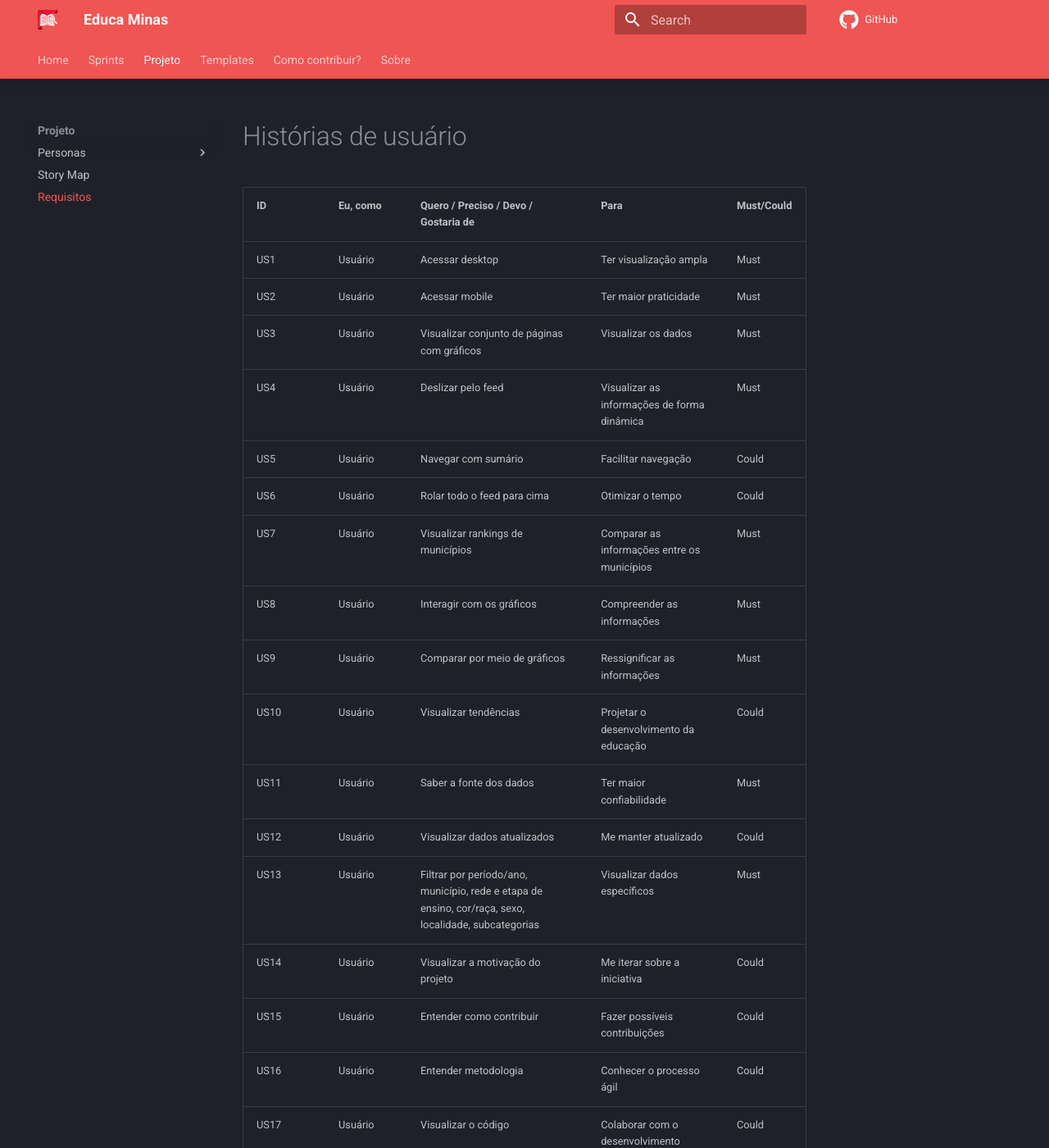
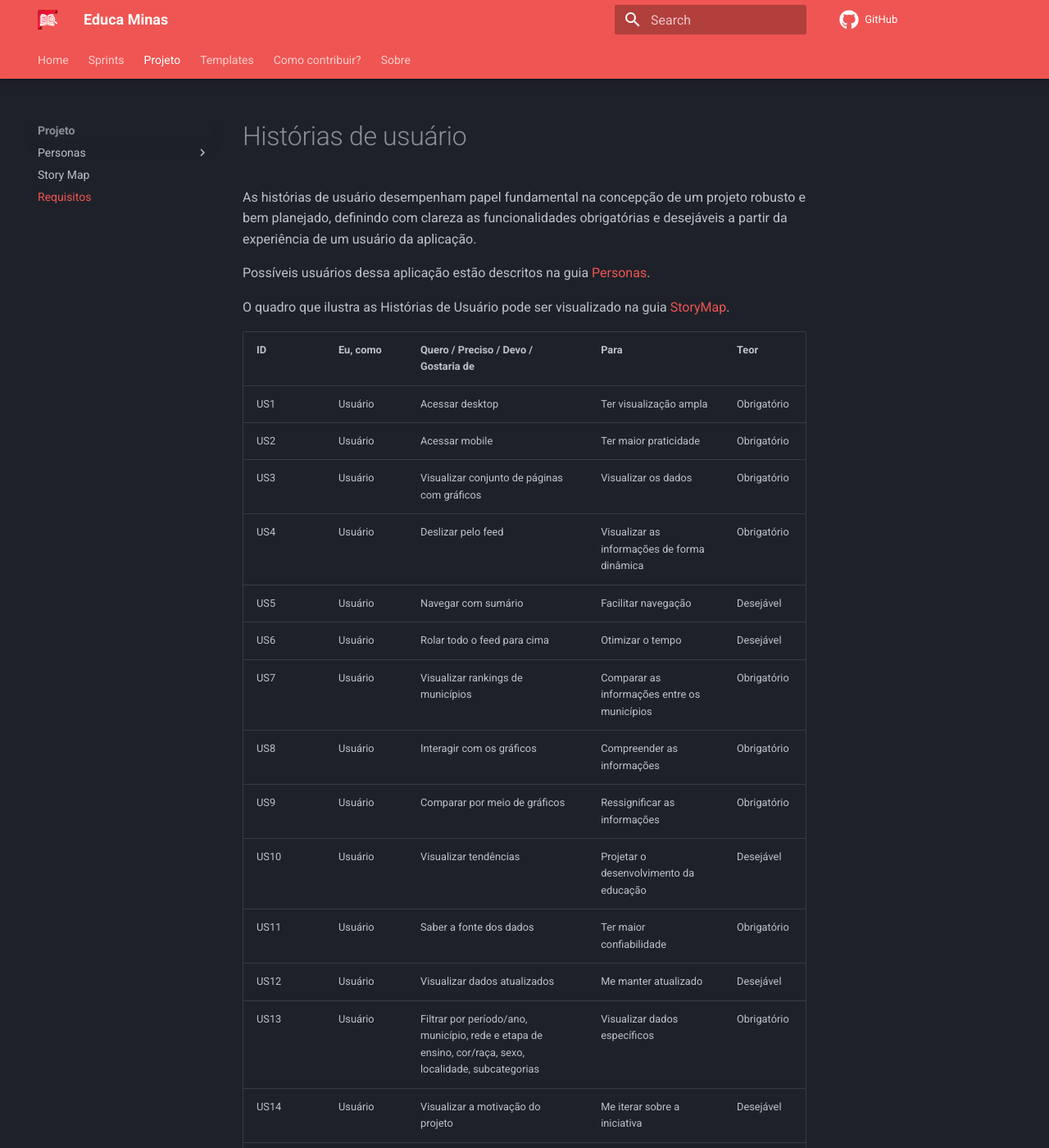
Before and after one commit to unb-mds/2024-1-EducaMinas-frontend, an MkDocs documentation site: the page built from docs/docs/project/requirements.md, in a window 1280 px wide and 1400 px high. Shown: the whole window at 82% size. Built offline with MkDocs 1.6.1 and Material for MkDocs 9.7.7, drawn with Linux system fonts in a browser that asks for light colours; comment, search, counter and statistics services are not loaded; some of the changed text lies outside the part shown.

Commit message:
docs(#39): include project documents

```diff
--- a/docs/docs/project/requirements.md
+++ b/docs/docs/project/requirements.md
@@ -1,33 +1,42 @@
-
 # Histórias de usuário
 
-| ID  |  Eu, como   |    Quero / Preciso / Devo / Gostaria de     |                         Para                         | Must/Could |
+As histórias de usuário desempenham papel fundamental na concepção de um projeto robusto e bem planejado, definindo com clareza as funcionalidades obrigatórias e desejáveis a partir da experiência de um usuário da aplicação.
+
+Possíveis usuários dessa aplicação estão descritos na guia [Personas](personas.md).
+
+O quadro que ilustra as Histórias de Usuário pode ser visualizado na guia [StoryMap](storymap.md).
+
+| ID  |  Eu, como   |    Quero / Preciso / Devo / Gostaria de     |                         Para                         | Teor |
 |-----|-------------|---------------------------------------------|------------------------------------------------------|------------|
-| US1 | Usuário     | Acessar desktop                             | Ter visualização ampla                               | Must       |
-| US2 | Usuário     | Acessar mobile                              | Ter maior praticidade                                | Must       |
-| US3 | Usuário     | Visualizar conjunto de páginas com gráficos |                      Visualizar os dados             | Must       |
-| US4 | Usuário     | Deslizar pelo feed                          | Visualizar as informações de forma dinâmica          | Must       |
-| US5 | Usuário     | Navegar com sumário                         | Facilitar navegação                                  | Could      |
-| US6 | Usuário     | Rolar todo o feed para cima                 | Otimizar o tempo                                     | Could      |
-| US7 | Usuário     | Visualizar rankings de municípios           | Comparar as informações entre os municípios          | Must       |
-| US8 | Usuário     | Interagir com os gráficos                   | Compreender as informações                           | Must       |
-| US9 | Usuário     | Comparar por meio de gráficos               | Ressignificar as informações                         | Must       |
-| US10| Usuário     | Visualizar tendências                       | Projetar o desenvolvimento da educação               | Could      |
-| US11| Usuário     | Saber a fonte dos dados                     | Ter maior confiabilidade                             | Must       |
-| US12| Usuário     | Visualizar dados atualizados                | Me manter atualizado                                 | Could      |
-| US13| Usuário     | Filtrar por período/ano, município, rede e etapa de ensino, cor/raça, sexo, localidade, subcategorias  | Visualizar dados específicos                                                                                                              | Must      |
-| US14| Usuário     | Visualizar a motivação do projeto           | Me iterar sobre a iniciativa                         | Could      |
-| US15| Usuário     | Entender como contribuir                    | Fazer possíveis contribuições                        | Could      |
-| US16| Usuário     | Entender metodologia                        | Conhecer o processo ágil                             | Could      |
-| US17| Usuário     | Visualizar o código                         | Colaborar com o desenvolvimento                      | Could      |
-| US18| Usuário     | Entender quem está por trás do projeto      | Conectar e comunicar                                 | Could      |
+| US1 | Usuário     | Acessar desktop                             | Ter visualização ampla                               | Obrigatório       |
+| US2 | Usuário     | Acessar mobile                              | Ter maior praticidade                                | Obrigatório       |
+| US3 | Usuário     | Visualizar conjunto de páginas com gráficos |                      Visualizar os dados             | Obrigatório       |
+| US4 | Usuário     | Deslizar pelo feed                          | Visualizar as informações de forma dinâmica          | Obrigatório       |
+| US5 | Usuário     | Navegar com sumário                         | Facilitar navegação                                  | Desejável      |
+| US6 | Usuário     | Rolar todo o feed para cima                 | Otimizar o tempo                                     | Desejável      |
+| US7 | Usuário     | Visualizar rankings de municípios           | Comparar as informações entre os municípios          | Obrigatório       |
+| US8 | Usuário     | Interagir com os gráficos                   | Compreender as informações                           | Obrigatório       |
+| US9 | Usuário     | Comparar por meio de gráficos               | Ressignificar as informações                         | Obrigatório       |
+| US10| Usuário     | Visualizar tendências                       | Projetar o desenvolvimento da educação               | Desejável      |
+| US11| Usuário     | Saber a fonte dos dados                     | Ter maior confiabilidade                             | Obrigatório       |
+| US12| Usuário     | Visualizar dados atualizados                | Me manter atualizado                                 | Desejável      |
+| US13| Usuário     | Filtrar por período/ano, município, rede e etapa de ensino, cor/raça, sexo, localidade, subcategorias  | Visualizar dados específicos                                                                                                              | Obrigatório      |
+| US14| Usuário     | Visualizar a motivação do projeto           | Me iterar sobre a iniciativa                         | Desejável      |
+| US15| Usuário     | Entender como contribuir                    | Fazer possíveis contribuições                        | Desejável      |
+| US16| Usuário     | Entender metodologia                        | Conhecer o processo ágil                             | Desejável      |
+| US17| Usuário     | Visualizar o código                         | Colaborar com o desenvolvimento                      | Desejável      |
+| US18| Usuário     | Entender quem está por trás do projeto      | Conectar e comunicar                                 | Desejável      |
 
 
-
+---
 
 # Requisitos
 
-### Requisitos Funcionais
+O levantamento de requisitos, em conjunto com as histórias de usuário, definem de modo preciso as funcionalidades disponíveis ao usuário(Requisitos Funcionais) e aquelas relacionadas à qualidade do software(Requisitos Não Funcionais).
+
+---
+
+## Requisitos Funcionais
 
 |   ID   |                                 Reequisito Funcional                                     |       Referência       |
 |--------|------------------------------------------------------------------------------------------|------------------------|
@@ -39,9 +48,9 @@
 | RF06   | O software deve exibir dados confiáveis                                                  | US11, US12             |
 
 
+---
 
-
-### Requisitos Não Funcionais
+## Requisitos Não Funcionais
 
 |   ID   |   Tipo           |                  Requisito não funcional                                   |     Referência    |
 |--------|------------------|----------------------------------------------------------------------------|-------------------|
```
Also changed, not shown: docs/docs/project/eap.md (added, +5 -0 lines), docs/docs/project/personaFernanda.md (deleted, +0 -33 lines), docs/docs/project/personas.md (renamed from docs/docs/project/personaLucas.md, +38 -0 lines), docs/docs/project/storymap.md (+3 -1 lines), docs/docs/project/arquitetura.md (added).
